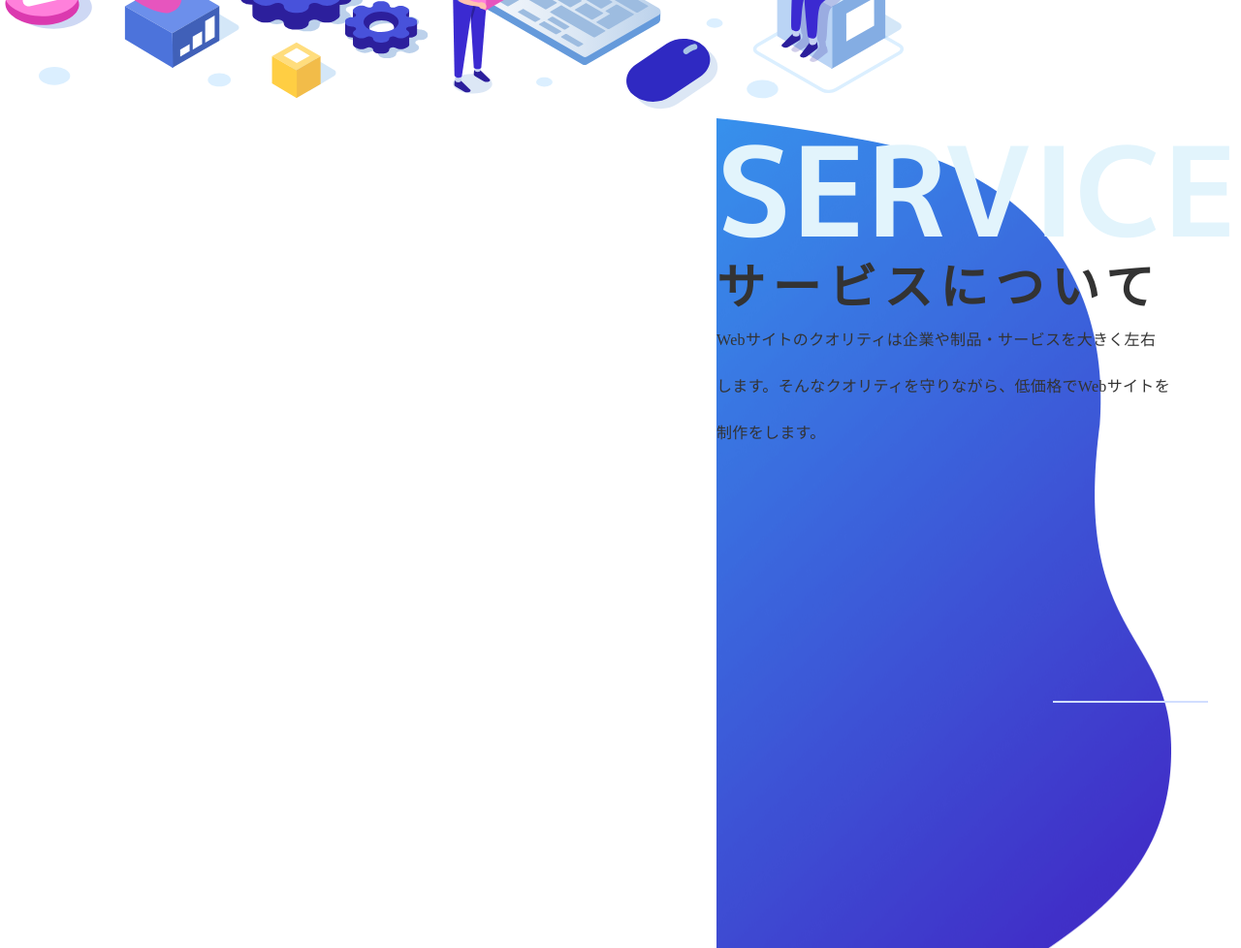
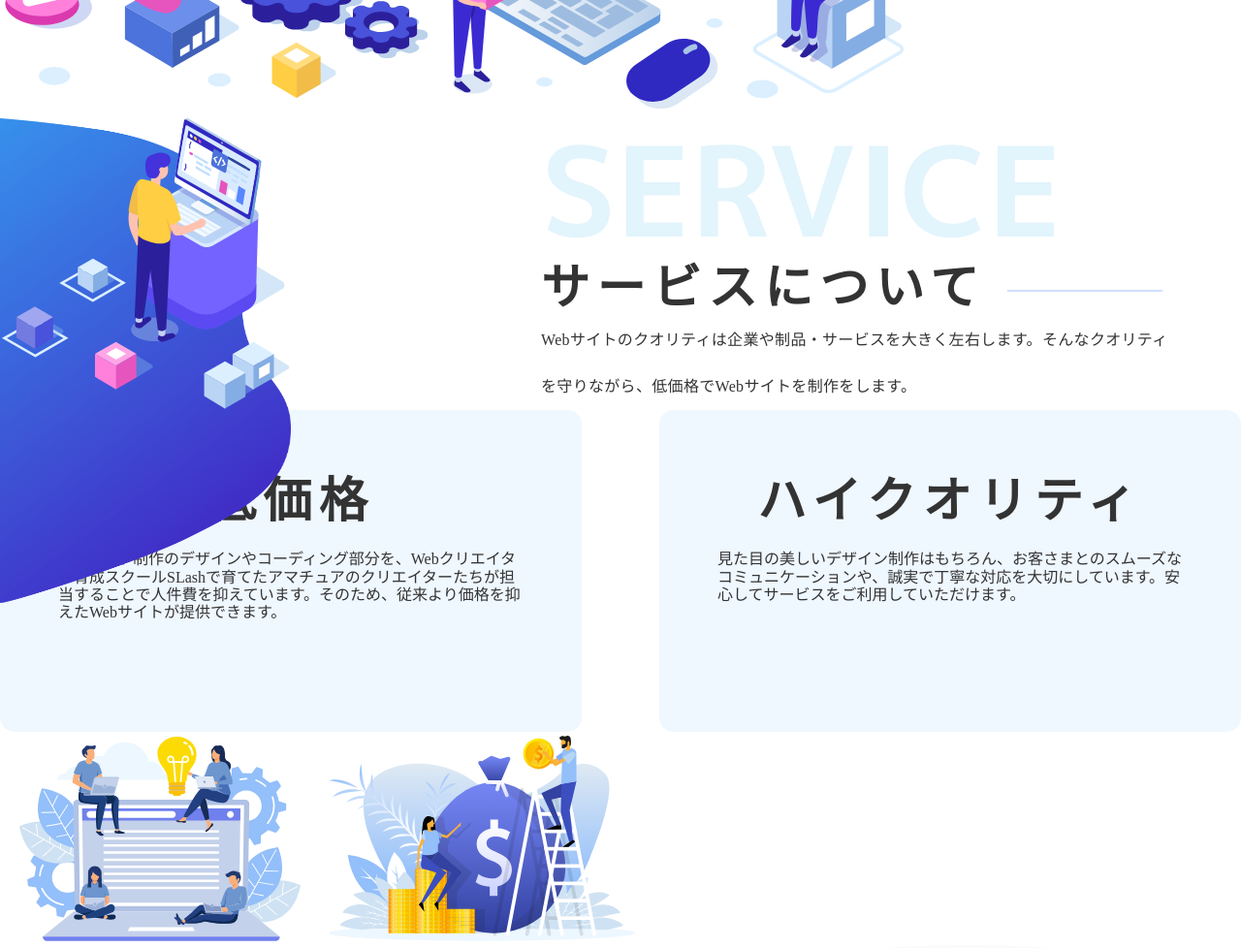
Before and after one commit to nonbrin/suriko, a website: page index.html in a window 1280 px wide. Shown: the part 880-1858 px from the top of the page at 97% size. Drawn offline with Linux system fonts and the light colour scheme.

Commit message:
サービスの背景とSVG追加５つの理由の背景の数字の疑似要素追加

```diff
--- a/index.html
+++ b/index.html
@@ -20,44 +20,38 @@
     <header class="header">
       <div class="l-L01">
         <h1 class="b-head_1">GROWTH</h1>
-
       </div>
     </header>
 
     <section class="l-S01 s-mainVisual">
-
       <div class="l-S03">
-
-
         <div class="l-L01">
           <h2 class="b-head_2">
-            低価格で<br>
-            ハイクオリティな<br>
+            低価格で<br>ハイクオリティな<br>
             <span class="b-head_sub">Webサイト制作サービス</span>
           </h2>
           <div class="b-svg">
             <img src="/svg/main_01.svg" alt="メイン画像svg">
           </div>
         </div>
-
       </div>
-
     </section>
 
     <main class="contents">
-
         <section class="l-S01 s-serviceVisual">
-
           <div class="l-S03">
-
+            <div class="s-serviceVisual__flex">
               <div class="l-L01">
                 <div class="l-L02">
                   <div class="b-serviceTitle">
                     <h3 class="head_3">サービスについて</h3>
                     <p class="subText">Webサイトのクオリティは企業や制品・サービスを大きく左右します。そんなクオリティを守りながら、低価格でWebサイトを制作をします。</p>
-
                   </div>
-
+                </div>
+              </div>
+              <div class="s-serviceVisual__box">
+                <object class="s-serviceVisual_svg" type="image/svg+xml" data="./svg/service_top_01.svg"></object>
+                <img class="s-serviceVisual_bg" src="./img/service_bg_01.png" alt="">
               </div>
             </div>
 
@@ -67,19 +61,16 @@
                 <p class="subText">
                   Webサイト制作のデザインやコーディング部分を、Webクリエイター育成スクールSLashで育てたアマチュアのクリエイターたちが担当することで人件費を抑えています。そのため、従来より価格を抑えたWebサイトが提供できます。
                 </p>
-              <img src="/svg/service_card_01.svg" alt="定価格svg">
               </div>
-
               <div class="b-serviceCard">
                 <h3 class="head_3">ハイクオリティ</h3>
                 <p class="subText">
                   見た目の美しいデザイン制作はもちろん、お客さまとのスムーズなコミュニケーションや、誠実で丁寧な対応を大切にしています。安心してサービスをご利用していただけます。
                 </p>
+              </div>
+            </div>
             <img src="/svg/service_card_02.svg" alt="ハイクオリティsvg">
-            </div>
-
-          </div>
-
+            <img src="/svg/service_card_01.svg" alt="定価格svg">
           </div>
       </section>
 
@@ -90,7 +81,7 @@
 
 
                 <div class="l-L02">
-                <h3 class="b-headTitle"> わたしたちが選ばれる <span class="row">5</span> つの理由</h3>
+                  <h3 class="head_3 b-headTitle">わたしたちが選ばれる<span class="row">5</span>つの理由</h3>
                 </div>
 
                 <div class="l-L03 s-reasonVisual__text">
@@ -107,7 +98,7 @@
 
                   <div class="l-L05">
                     <div class="b-reasonCard__1">
-                    <h4 class="head_4">低価格なWebサイト制作サービス</h4>
+                      <h4 class="head_4 b-reasonCard__01">低価格なWebサイト制作サービス</h4>
                       <p class="subTitle">値段が安い納得の理由があります。</p>
                       <div class="l-L06">
                         <div class="b-reasonCard__2">
--- a/sass/foundation/_variables.scss
+++ b/sass/foundation/_variables.scss
@@ -1,3 +1,76 @@
+@charset "UTF-8";
+body{
+  margin : 0 ;
+}
+*{
+  margin : 0 ;
+  padding : 0 ;
+  box-sizing : border-box ;
+}
+a{
+  text-decoration : none ;
+}
+.container{
+  width : 100% ;
+  height : 100% ;
+}
+.contents{
+  width : 100% ;
+  height : 100% ;
+}
+.l-S01,
+.l-S02,
+.l-S03{
+  position : relative ;
+  height : 100% ;
+}
+.l-S01{
+  width : 100% ;
+}
+.l-S02{
+  width : 100% ;
+}
+.l-S03 .header{
+  width : calc( 100% - 24px * 2 ) ;
+  max-width : 1920px ;
+  margin : 0 auto ;
+}
+.l-L01,
+.l-L02,
+.l-L03,
+.l-L04,
+.l-L05,
+.l-L06,
+.l-L07,
+.l-L08,
+.l-L09,
+.l-L10,
+.l-L11,
+.l-L12,
+.l-L13,
+.l-L14,
+.l-L15,
+.l-L16{
+  position : relative ;
+  width : 100% ;
+  min-height : 24px ;
+}
+
 .l-L05 {
   padding-top: 200px;
 }
+
+.head_3{
+  font-size: 50px;
+  letter-spacing: 0.15em;
+  font-weight: bold;
+}
+
+.container{
+	max-width : 1920px ;
+  width: 100%;
+  margin: 0 auto;
+}
+// .contents{
+//   margin: 0 72px;
+// }
--- a/sass/layouts/_header.scss
+++ b/sass/layouts/_header.scss
@@ -5,62 +5,6 @@
 
 ----------------------------------------*/
 
-body{
-  margin : 0 ;
-}
-*{
-  margin : 0 ;
-  padding : 0 ;
-  box-sizing : border-box ;
-}
-a{
-  text-decoration : none ;
-}
-.container{
-  width : 100% ;
-  height : 100% ;
-}
-.contents{
-  width : 100% ;
-  height : 100% ;
-}
-.l-S01,
-.l-S02,
-.l-S03{
-  position : relative ;
-  height : 100% ;
-}
-.l-S01{
-  width : 100% ;
-}
-.l-S02{
-  width : 100% ;
-}
-.l-S03 .header{
-  width : calc( 100% - 24px * 2 ) ;
-  max-width : 1920px ;
-  margin : 0 auto ;
-}
-.l-L01,
-.l-L02,
-.l-L03,
-.l-L04,
-.l-L05,
-.l-L06,
-.l-L07,
-.l-L08,
-.l-L09,
-.l-L10,
-.l-L11,
-.l-L12,
-.l-L13,
-.l-L14,
-.l-L15,
-.l-L16{
-  position : relative ;
-  width : 100% ;
-  min-height : 24px ;
-}
 
 /*----------------------------------------
 
--- a/sass/layouts/_reason.scss
+++ b/sass/layouts/_reason.scss
@@ -91,3 +91,19 @@
 .s-reasonVisual .l-L07 {
   display: inline-block;
 }
+
+// 数字疑似要素
+.b-reasonCard__01 {
+  position: relative;
+}
+.b-reasonCard__01::before {
+  content: '01';
+  position: absolute;
+  top: 0;
+  left: -20px;
+  width: 100px;
+  height: 100px;
+  font-size: 100px;
+  z-index: -100;
+  color: #C4E5F9;
+}
--- a/sass/layouts/_service.scss
+++ b/sass/layouts/_service.scss
@@ -1,21 +1,22 @@
 @charset "UTF-8";
 
 .s-serviceVisual  {
+  position: relative;
   padding-top: 200px;
 }
 
+// .s-serviceVisual .l-S03 {
+//   background-image: url(/img/service_bg_01.png);
+//   background-size: cover;
+// }
 .s-serviceVisual .l-L02 {
-  background-image: url(/img/service_bg_01.png);
-  background-size: cover;
-  width: 469px;
-  height: 1019.45px;
+  max-width: 650px;
+  margin-left: auto;
 }
 
-.b-serviceTitle .head_3 {
-  font-size: 50px;
-  letter-spacing: 0.15em;
-  font-weight: bold;
-}
+// .b-serviceTitle .head_3 {
+
+// }
 
 .b-serviceTitle .subText {
   font-size: 16px;
@@ -41,7 +42,25 @@
   position: relative;
   z-index: 5;
 }
-
+// SVGと背景追加
+.s-serviceVisual__flex{
+  display: flex;
+  flex-direction: column-reverse;
+}
+.s-serviceVisual_svg{
+  position: absolute;
+  z-index: 333;
+  top: 0;
+  width: 300px;
+  height: 300px;
+}
+.s-serviceVisual_bg{
+  position: absolute;
+  z-index: 222;
+  top: 0;
+  width: 300px;
+  height: 500px;
+}
 
 .b-serviceCard {
   max-width: 600px;
@@ -80,10 +99,7 @@
   padding-right: 72px;
 }
 
-.s-serviceVisual .l-L02 {
-  max-width: 650px;
-  margin-left: auto;
-}
+
 
 
 .s-serviceVisual .l-L03 {
```
Also changed, not shown: css/style.css. Lines whose indentation alone changed are shown as unchanged.
